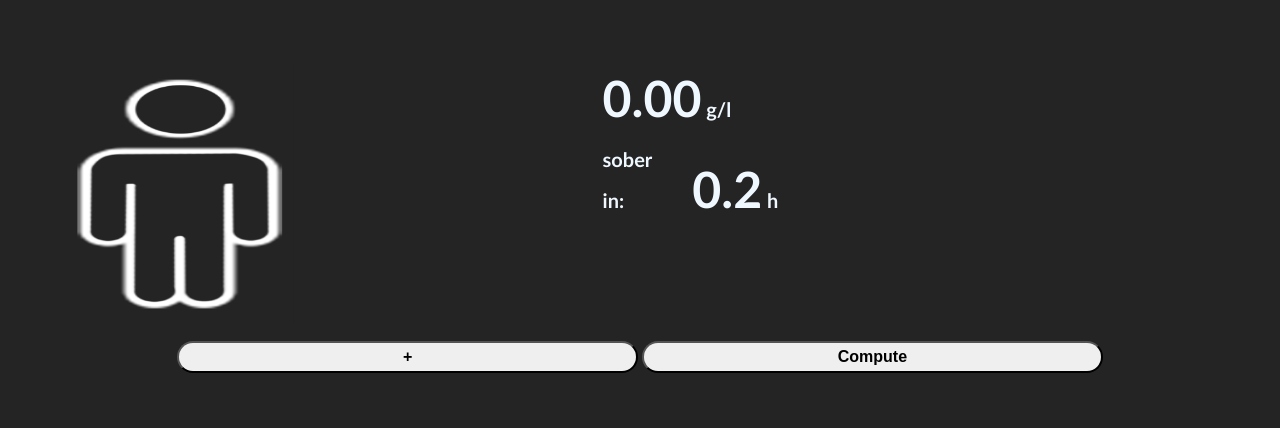
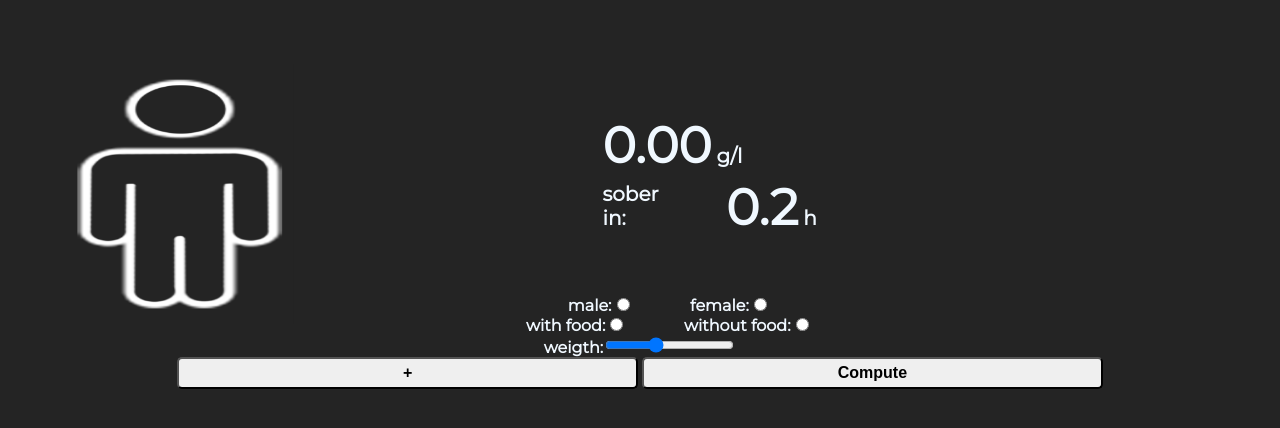
Before and after one commit to matteo-lussana/matteo-lussana.github.io, a plain HTML site: page AlcolTest/index.html in a window 1280 px wide. Both pictures are taken after a click on the button "Compute". Drawn offline with Linux system fonts and the light colour scheme.

Commit message:
add setting zone (weigth, sex, food)

```diff
--- a/AlcolTest/index.html
+++ b/AlcolTest/index.html
@@ -3,6 +3,7 @@
     <head>
         <meta name="viewport" content="width=device-width, initial-scale=1.0"><title>Page Title</title>
         <link rel="stylesheet" href="style.css">
+        <link href="https://fonts.googleapis.com/css?family=Montserrat" rel="stylesheet">
         <script src="main.js"></script>
     </head>
     <body>
@@ -21,6 +22,7 @@
         </div>
 
         <div class="input-zone">
+            <div class="input-setting"></div>
             <table class="input-table">
             </table>
 
--- a/AlcolTest/main.js
+++ b/AlcolTest/main.js
@@ -1,3 +1,81 @@
+window.onload = function(){
+    setting = document.querySelector(".input-setting");
+    //sex radio btn
+    label_sex_m = document.createElement("label")
+    label_sex_m.className = "label"
+    label_sex_m.innerHTML = "male:"
+    sex_m = document.createElement("input")
+    sex_m.type = "radio"
+    sex_m.name = "sex"
+
+    label_sex_f = document.createElement("label")
+    label_sex_f.className = "label"
+    label_sex_f.innerHTML = "female:"
+    sex_f = document.createElement("input")
+    sex_f.type = "radio"
+    sex_f.name = "sex"
+
+    setting.appendChild(label_sex_m)
+    setting.appendChild(sex_m)
+    setting.appendChild(label_sex_f)
+    setting.appendChild(sex_f)
+
+    //food radio btn
+    br1 = document.createElement("br")
+
+    label_w_food = document.createElement("label")
+    label_w_food.className = "label"
+    label_w_food.innerHTML = "with food:"
+    w_food = document.createElement("input")
+    w_food.type = "radio"
+    w_food.name = "food"
+
+    label_wo_food = document.createElement("label")
+    label_wo_food.className = "label"
+    label_wo_food.innerHTML = "without food:"
+    wo_food = document.createElement("input")
+    wo_food.type = "radio"
+    wo_food.name = "food"
+
+    setting.appendChild(br1)
+    setting.appendChild(label_w_food)
+    setting.appendChild(w_food)
+    setting.appendChild(label_wo_food)
+    setting.appendChild(wo_food)
+
+    //weigth slider
+    br2 = document.createElement("br")
+    label_weigth = document.createElement("label")
+    label_weigth.className = "label"
+    label_weigth.innerHTML = "weigth:"
+    weigth = document.createElement("input")
+    weigth.type = "range"
+    weigth.min = 20
+    weigth.max = 100
+    //weigth.setAttribute("input", "setSlider()")
+
+    weigth.addEventListener('input', () => {
+
+        label = document.querySelector(".label-slider")
+        label.innerHTML = event.target.value
+
+    });
+
+    text = document.createElement("label")
+    text.className = "label label-slider"
+
+    setting.appendChild(br2)
+    setting.appendChild(label_weigth)
+    setting.appendChild(weigth)
+    setting.appendChild(text)
+
+}
+
+function setSlider(){
+    label = document.querySelector(".label-slider")
+    label.innerHTML = event.target.value
+}
+
 function addDrink(){
     table = document.querySelector(".input-table");
     line = document.createElement('tr');
@@ -45,22 +123,34 @@ function removeDrink(){
 function compute(){
     list = Array.from(document.querySelector(".input-table").children);
 
-    alc_time = []
+
+    Perc = []
+    Vol = []
+    Time = []
 
     list.forEach(d => {
         info = Array.from(d.children);
-        Alc = info[0].valueAsNumber
-        Time = info[1].value
-        alc_time.push([Alc, Time])
+        Perc.push(info[0].valueAsNumber);
+        Vol.push(parseInt(info[1].value));
+
+        time_str = (info[2].value).split(":")[0]
+        Time.push(parseInt(time_str));
     });
-    sum = 0;
-    alc_time.forEach(d => {
-        sum += d[0];
-    });
-    sum = sum.toFixed(2)
+    let date = new Date()
+    Time.push(date.getHours())
+    console.log(Perc)
+    console.log(Vol)
+    console.log(Time)
+
+    alc = 0
+    for(var i=0; i<Time.length-1; i++){
+        alc = 0.0001785*Perc[i]*Vol[i];
+        alc = alc - 0.12*(Time[i+1]-Time[i])
+    }
+    alc = alc.toFixed(2)
     alcolValue = document.querySelector(".alc-value");
-    alcolValue.innerHTML = sum
-    changeAnimatio(sum)
+    alcolValue.innerHTML = alc
+    changeAnimatio(alc)
 }
 
 function changeAnimatio(alcolValue){
--- a/AlcolTest/style.css
+++ b/AlcolTest/style.css
@@ -50,10 +50,10 @@ body {
 }
 .info{
   color: aliceblue;
-  font-family: "Gill Sans", sans-serif;
+  font-family: 'Montserrat', sans-serif;
   font-size: 20px;
   font-weight: bold;
-  line-height: 30px;
+  line-height: 5px;
 }
 
 .hour-container{
@@ -64,7 +64,11 @@ body {
   transform: scale(1, 4);
 }
 .hour{
-  padding-left: 10%;
+  padding-left: 15%;
+}
+
+.input-setting{
+  vertical-align: middle;
 }
 
 .input-zone{
@@ -75,7 +79,12 @@ body {
   margin: 0 auto;
   margin-top: -30%;
 }
-
+.label{
+  color: aliceblue;
+  font-family: 'Montserrat', sans-serif;
+  font-weight: bold;
+  margin-left: 5%;
+}
 .input-table {
   margin: 0 auto;
   text-align: center;
@@ -103,7 +112,7 @@ tr{
 }
 .input-time{
   height: 100%;
-  width: 20%;
+  width: fit-content;
   margin-left: 5px;
   border-radius: 5px;
 }
@@ -118,7 +127,7 @@ tr{
 .button{
   width: 40%;
   height: 4vh;
-  border-radius: 20px;
+  border-radius: 5px;
   font-size: 100%;
   font-weight: bold;
 }
```
